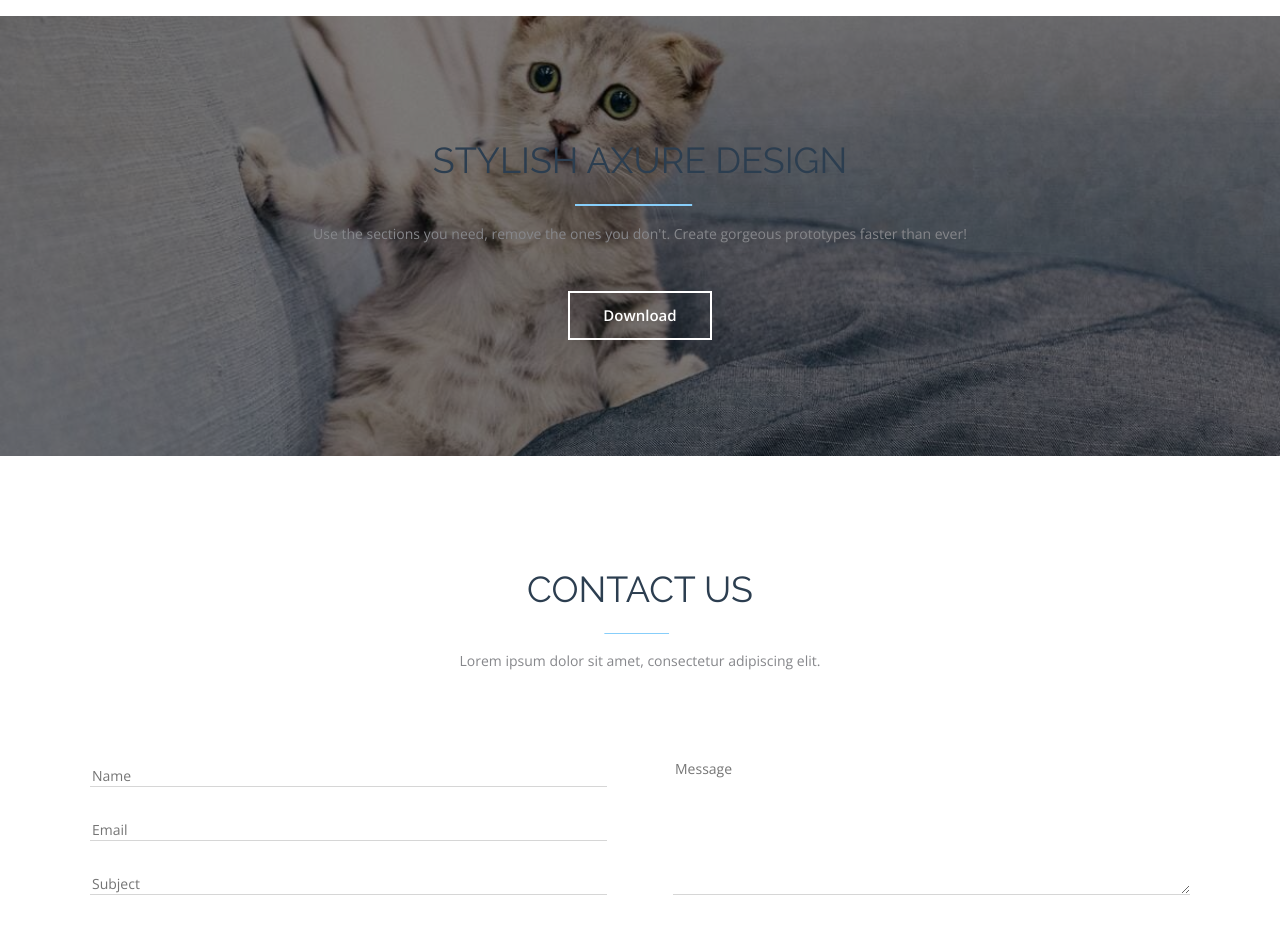
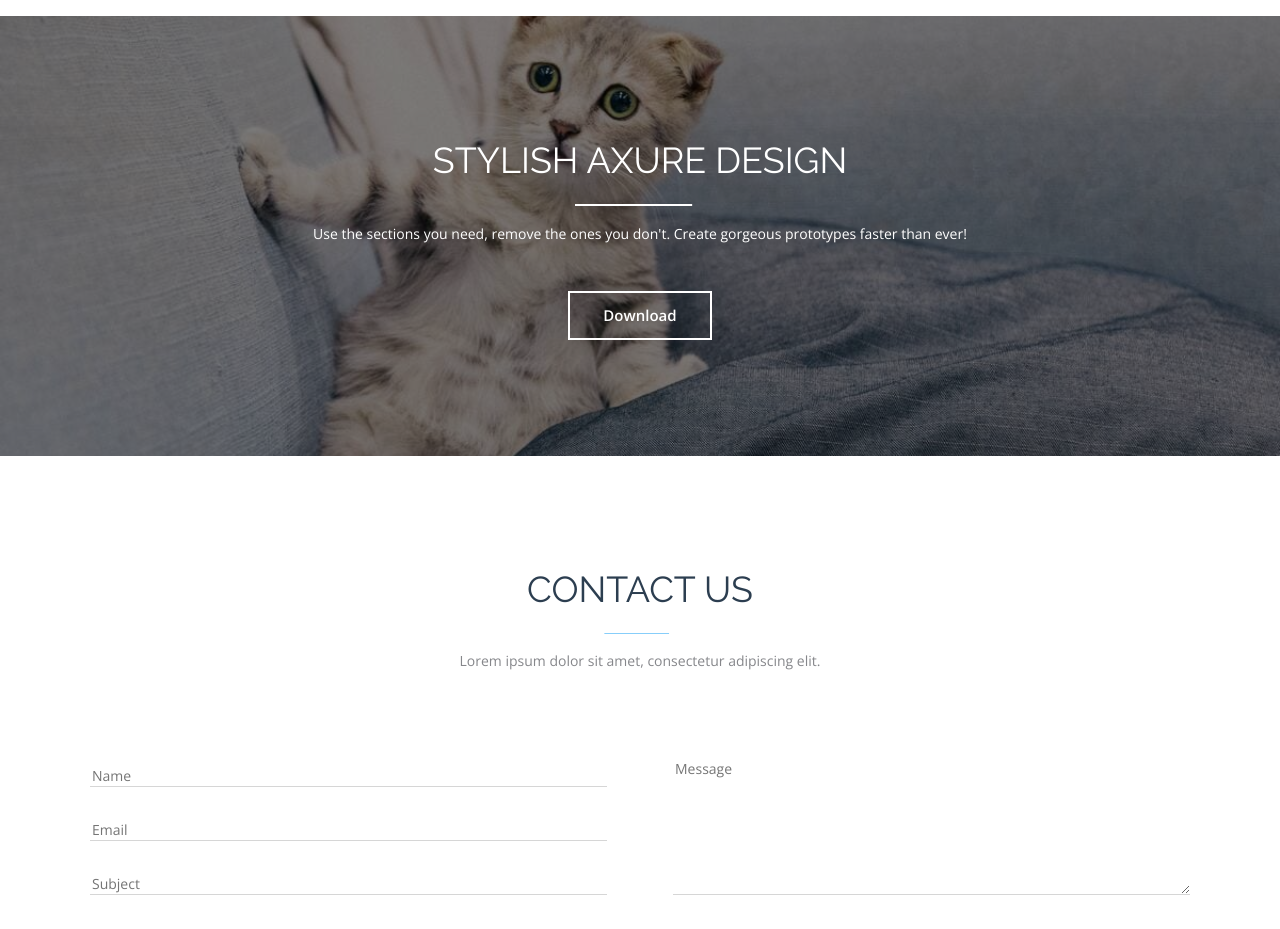
Before and after one commit to primula-mi/vue-landing-page-first, a Vue app: page / in a window 1280 px wide. Shown: the part 4520-5449 px from the top of the page. Built offline with nearby package versions, Linux system fonts and the light colour scheme.

Commit message:
Small changes

```diff
--- a/src/components/HeaderCenterPage.vue
+++ b/src/components/HeaderCenterPage.vue
@@ -16,7 +16,7 @@
 </template>
 
 <style scoped>
-@import url("https://fonts.googleapis.com/css2?family=Open+Sans:wght@400;600;700&display=swap");
+@import url("https://fonts.googleapis.com/css2?family=Open+Sans:ital,wght@0,300;0,400;1,400&display=swap");
 @import url("https://fonts.googleapis.com/css2?family=Raleway:wght@400;600;700&display=swap");
 
 /* TODO подключить шрифт из макета */
@@ -41,4 +41,15 @@
   font-size: 14px;
   font-family: "Open Sans", Arial, sans-serif;
 }
+.colorWhite {
+  color: #fff;
+}
+.colorWhite .header-center__line {
+  fill: #fff;
+  stroke: #fff;
+}
+.colorWhite .header-center__text {
+  color: #fff;
+  font-weight: 300;
+}
 </style>
--- a/src/components/SocialMedia.vue
+++ b/src/components/SocialMedia.vue
@@ -3,7 +3,11 @@
     <ul class="social-media-icon__list">
       <li class="social-media-icon__item">
         <a class="social-media__link" href="#">
-          <svg xmlns="http://www.w3.org/2000/svg" viewBox="0 0 320 512">
+          <svg
+            class="social-media__img"
+            xmlns="http://www.w3.org/2000/svg"
+            viewBox="0 0 320 512"
+          >
             <!--! Font Awesome Pro 6.2.0 by @fontawesome - https://fontawesome.com License - https://fontawesome.com/license (Commercial License) Copyright 2022 Fonticons, Inc. -->
             <path
               d="M279.14 288l14.22-92.66h-88.91v-60.13c0-25.35 12.42-50.06 52.24-50.06h40.42V6.26S260.43 0 225.36 0c-73.22 0-121.08 44.38-121.08 124.72v70.62H22.89V288h81.39v224h100.17V288z"
@@ -13,7 +17,11 @@
       </li>
       <li class="social-media__item">
         <a class="social-media__link" href="#">
-          <svg xmlns="http://www.w3.org/2000/svg" viewBox="0 0 512 512">
+          <svg
+            class="social-media__img"
+            xmlns="http://www.w3.org/2000/svg"
+            viewBox="0 0 512 512"
+          >
             <!--! Font Awesome Pro 6.2.0 by @fontawesome - https://fontawesome.com License - https://fontawesome.com/license (Commercial License) Copyright 2022 Fonticons, Inc. -->
             <path
               d="M459.37 151.716c.325 4.548.325 9.097.325 13.645 0 138.72-105.583 298.558-298.558 298.558-59.452 0-114.68-17.219-161.137-47.106 8.447.974 16.568 1.299 25.34 1.299 49.055 0 94.213-16.568 130.274-44.832-46.132-.975-84.792-31.188-98.112-72.772 6.498.974 12.995 1.624 19.818 1.624 9.421 0 18.843-1.3 27.614-3.573-48.081-9.747-84.143-51.98-84.143-102.985v-1.299c13.969 7.797 30.214 12.67 47.431 13.319-28.264-18.843-46.781-51.005-46.781-87.391 0-19.492 5.197-37.36 14.294-52.954 51.655 63.675 129.3 105.258 216.365 109.807-1.624-7.797-2.599-15.918-2.599-24.04 0-57.828 46.782-104.934 104.934-104.934 30.213 0 57.502 12.67 76.67 33.137 23.715-4.548 46.456-13.32 66.599-25.34-7.798 24.366-24.366 44.833-46.132 57.827 21.117-2.273 41.584-8.122 60.426-16.243-14.292 20.791-32.161 39.308-52.628 54.253z"
@@ -23,7 +31,11 @@
       </li>
       <li class="social-media__item">
         <a class="social-media__link" href="#">
-          <svg xmlns="http://www.w3.org/2000/svg" viewBox="0 0 512 512">
+          <svg
+            class="social-media__img"
+            xmlns="http://www.w3.org/2000/svg"
+            viewBox="0 0 512 512"
+          >
             <!--! Font Awesome Pro 6.2.0 by @fontawesome - https://fontawesome.com License - https://fontawesome.com/license (Commercial License) Copyright 2022 Fonticons, Inc. -->
             <path
               d="M256,8C119.1,8,8,119.1,8,256S119.1,504,256,504,504,392.9,504,256,392.9,8,256,8ZM185.3,380a124,124,0,0,1,0-248c31.3,0,60.1,11,83,32.3l-33.6,32.6c-13.2-12.9-31.3-19.1-49.4-19.1-42.9,0-77.2,35.5-77.2,78.1S142.3,334,185.3,334c32.6,0,64.9-19.1,70.1-53.3H185.3V238.1H302.2a109.2,109.2,0,0,1,1.9,20.7c0,70.8-47.5,121.2-118.8,121.2ZM415.5,273.8v35.5H380V273.8H344.5V238.3H380V202.8h35.5v35.5h35.2v35.5Z"
@@ -33,7 +45,11 @@
       </li>
       <li class="social-media__item">
         <a class="social-media__link" href="#">
-          <svg xmlns="http://www.w3.org/2000/svg" viewBox="0 0 496 512">
+          <svg
+            class="social-media__img"
+            xmlns="http://www.w3.org/2000/svg"
+            viewBox="0 0 496 512"
+          >
             <!--! Font Awesome Pro 6.2.0 by @fontawesome - https://fontawesome.com License - https://fontawesome.com/license (Commercial License) Copyright 2022 Fonticons, Inc. -->
             <path
               d="M496 256c0 137-111 248-248 248-25.6 0-50.2-3.9-73.4-11.1 10.1-16.5 25.2-43.5 30.8-65 3-11.6 15.4-59 15.4-59 8.1 15.4 31.7 28.5 56.8 28.5 74.8 0 128.7-68.8 128.7-154.3 0-81.9-66.9-143.2-152.9-143.2-107 0-163.9 71.8-163.9 150.1 0 36.4 19.4 81.7 50.3 96.1 4.7 2.2 7.2 1.2 8.3-3.3.8-3.4 5-20.3 6.9-28.1.6-2.5.3-4.7-1.7-7.1-10.1-12.5-18.3-35.3-18.3-56.6 0-54.7 41.4-107.6 112-107.6 60.9 0 103.6 41.5 103.6 100.9 0 67.1-33.9 113.6-78 113.6-24.3 0-42.6-20.1-36.7-44.8 7-29.5 20.5-61.3 20.5-82.6 0-19-10.2-34.9-31.4-34.9-24.9 0-44.9 25.7-44.9 60.2 0 22 7.4 36.8 7.4 36.8s-24.5 103.8-29 123.2c-5 21.4-3 51.6-.9 71.2C65.4 450.9 0 361.1 0 256 0 119 111 8 248 8s248 111 248 248z"
@@ -43,7 +59,11 @@
       </li>
       <li class="social-media__item">
         <a class="social-media__link" href="#">
-          <svg xmlns="http://www.w3.org/2000/svg" viewBox="0 0 448 512">
+          <svg
+            class="social-media__img"
+            xmlns="http://www.w3.org/2000/svg"
+            viewBox="0 0 448 512"
+          >
             <!--! Font Awesome Pro 6.2.0 by @fontawesome - https://fontawesome.com License - https://fontawesome.com/license (Commercial License) Copyright 2022 Fonticons, Inc. -->
             <path
               d="M224.1 141c-63.6 0-114.9 51.3-114.9 114.9s51.3 114.9 114.9 114.9S339 319.5 339 255.9 287.7 141 224.1 141zm0 189.6c-41.1 0-74.7-33.5-74.7-74.7s33.5-74.7 74.7-74.7 74.7 33.5 74.7 74.7-33.6 74.7-74.7 74.7zm146.4-194.3c0 14.9-12 26.8-26.8 26.8-14.9 0-26.8-12-26.8-26.8s12-26.8 26.8-26.8 26.8 12 26.8 26.8zm76.1 27.2c-1.7-35.9-9.9-67.7-36.2-93.9-26.2-26.2-58-34.4-93.9-36.2-37-2.1-147.9-2.1-184.9 0-35.8 1.7-67.6 9.9-93.9 36.1s-34.4 58-36.2 93.9c-2.1 37-2.1 147.9 0 184.9 1.7 35.9 9.9 67.7 36.2 93.9s58 34.4 93.9 36.2c37 2.1 147.9 2.1 184.9 0 35.9-1.7 67.7-9.9 93.9-36.2 26.2-26.2 34.4-58 36.2-93.9 2.1-37 2.1-147.8 0-184.8zM398.8 388c-7.8 19.6-22.9 34.7-42.6 42.6-29.5 11.7-99.5 9-132.1 9s-102.7 2.6-132.1-9c-19.6-7.8-34.7-22.9-42.6-42.6-11.7-29.5-9-99.5-9-132.1s-2.6-102.7 9-132.1c7.8-19.6 22.9-34.7 42.6-42.6 29.5-11.7 99.5-9 132.1-9s102.7-2.6 132.1 9c19.6 7.8 34.7 22.9 42.6 42.6 11.7 29.5 9 99.5 9 132.1s2.7 102.7-9 132.1z"
@@ -56,11 +76,6 @@
 </template>
 
 <style scoped>
-svg {
-  fill: #ccc;
-  width: 40px;
-  height: 40px;
-}
 .social-media-icon {
   width: 60%;
   display: flex;
@@ -73,4 +88,13 @@
   align-items: center;
   justify-content: space-between;
 }
+svg {
+  fill: #ccc;
+  width: 40px;
+  height: 40px;
+}
+.small svg {
+  width: 2em;
+  height: 2em;
+}
 </style>
```
